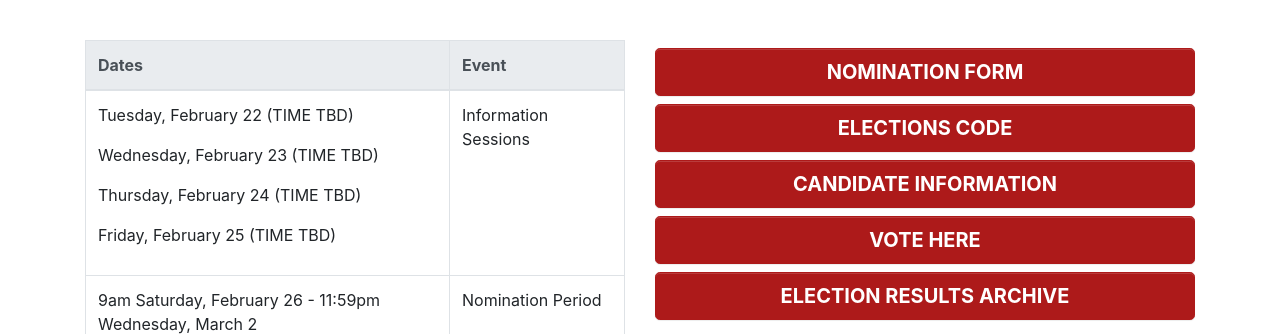
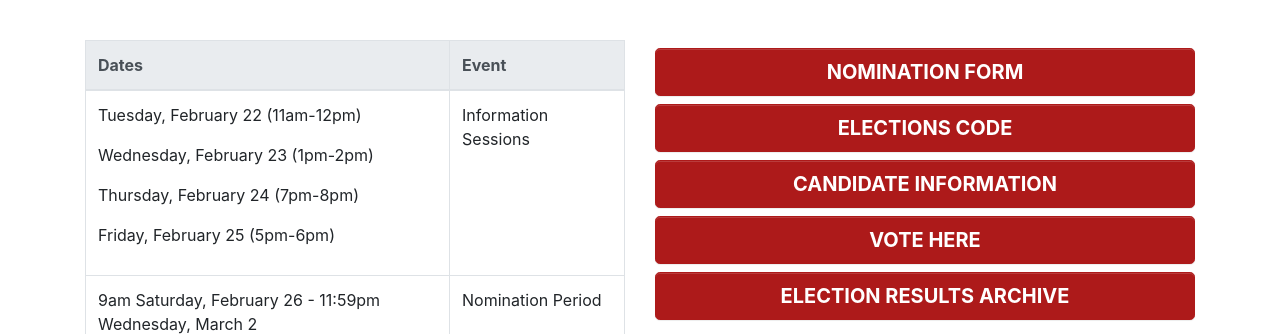
Before and after one commit to uclit-webmaster/uclit-site, a Jekyll site: the page built from get-involved/elections.html, in a window 1280 px wide and 900 px high, scrolled down 1256 px. Shown: the part 155-489 px from the top of the window. Built offline with Jekyll 4.4.1, drawn with Linux system fonts in a browser that asks for light colours; nearby versions of some CDN libraries.

Commit message:
Update elections.html

```diff
--- a/get-involved/elections.html
+++ b/get-involved/elections.html
@@ -40,10 +40,10 @@ title: Elections
                     </thead>
                     <tbody>
                         <tr>
-                            <td><p>Tuesday, February 22 (TIME TBD)</p>
-                                <p>Wednesday, February 23 (TIME TBD)</p>
-                                <p>Thursday, February 24 (TIME TBD)</p>
-                                <p>Friday, February 25 (TIME TBD)</p></td><td>Information Sessions</td>
+                            <td><p>Tuesday, February 22 (11am-12pm)</p>
+                                <p>Wednesday, February 23 (1pm-2pm)</p>
+                                <p>Thursday, February 24 (7pm-8pm)</p>
+                                <p>Friday, February 25 (5pm-6pm)</p></td><td>Information Sessions</td>
                         </tr>
                         <tr>
                             <td>9am Saturday, February 26 - 11:59pm Wednesday, March 2</td><td>Nomination Period</td>
```
